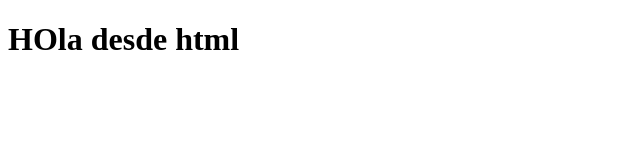
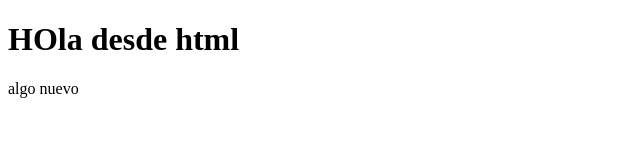
Before and after one commit to OscarEA/ejemplo-git, a plain HTML site: page index.html in a window 1280 px wide. Shown: the full height of the page, 0-640 px from the left. Drawn offline with Linux system fonts and the light colour scheme.

Commit message:
agregamos un parrafo

```diff
--- a/index.html
+++ b/index.html
@@ -7,6 +7,7 @@
 </head>
 <body>
     <h1>HOla desde html</h1>
+    <p>algo nuevo</p>
 </body>
 
 </html>
```
